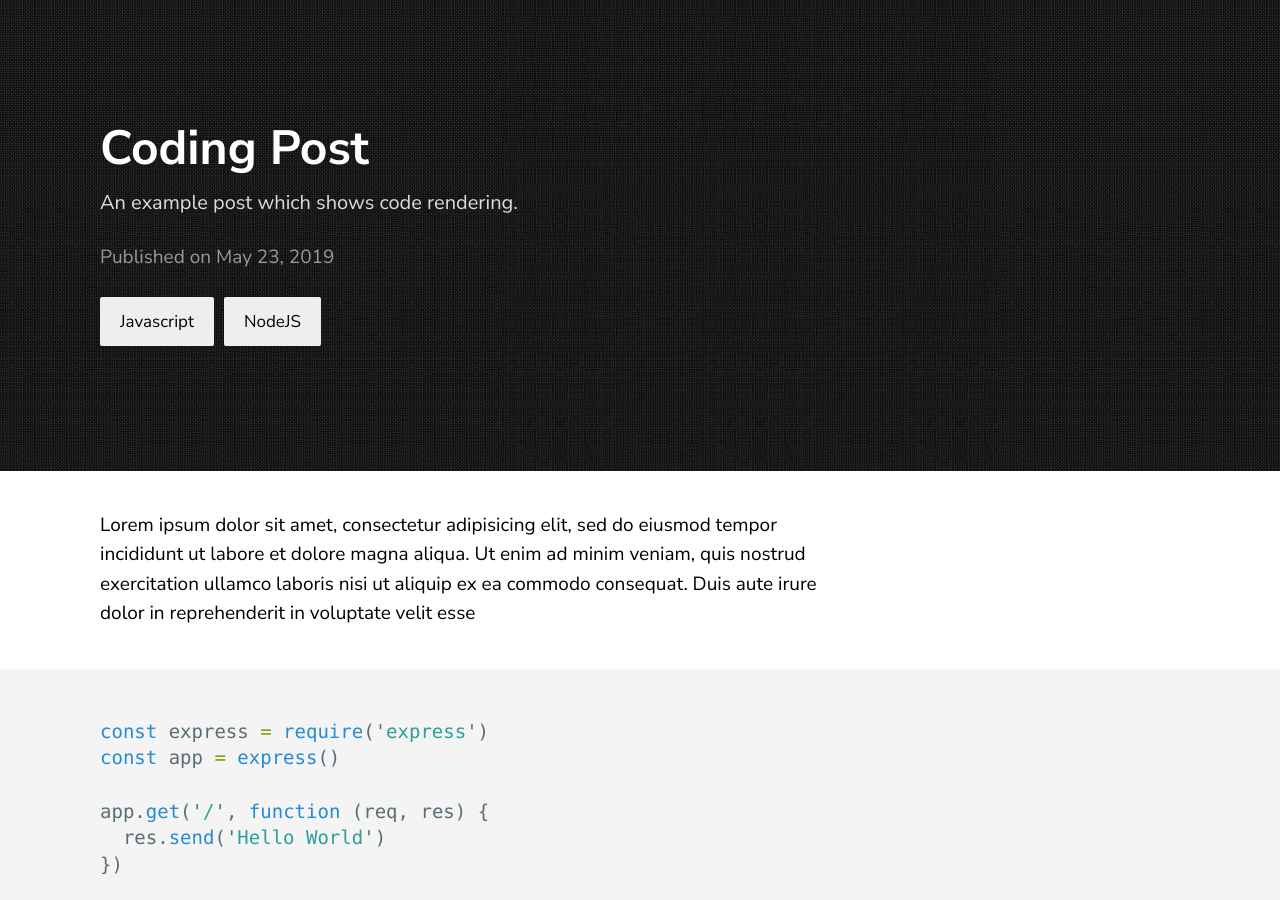
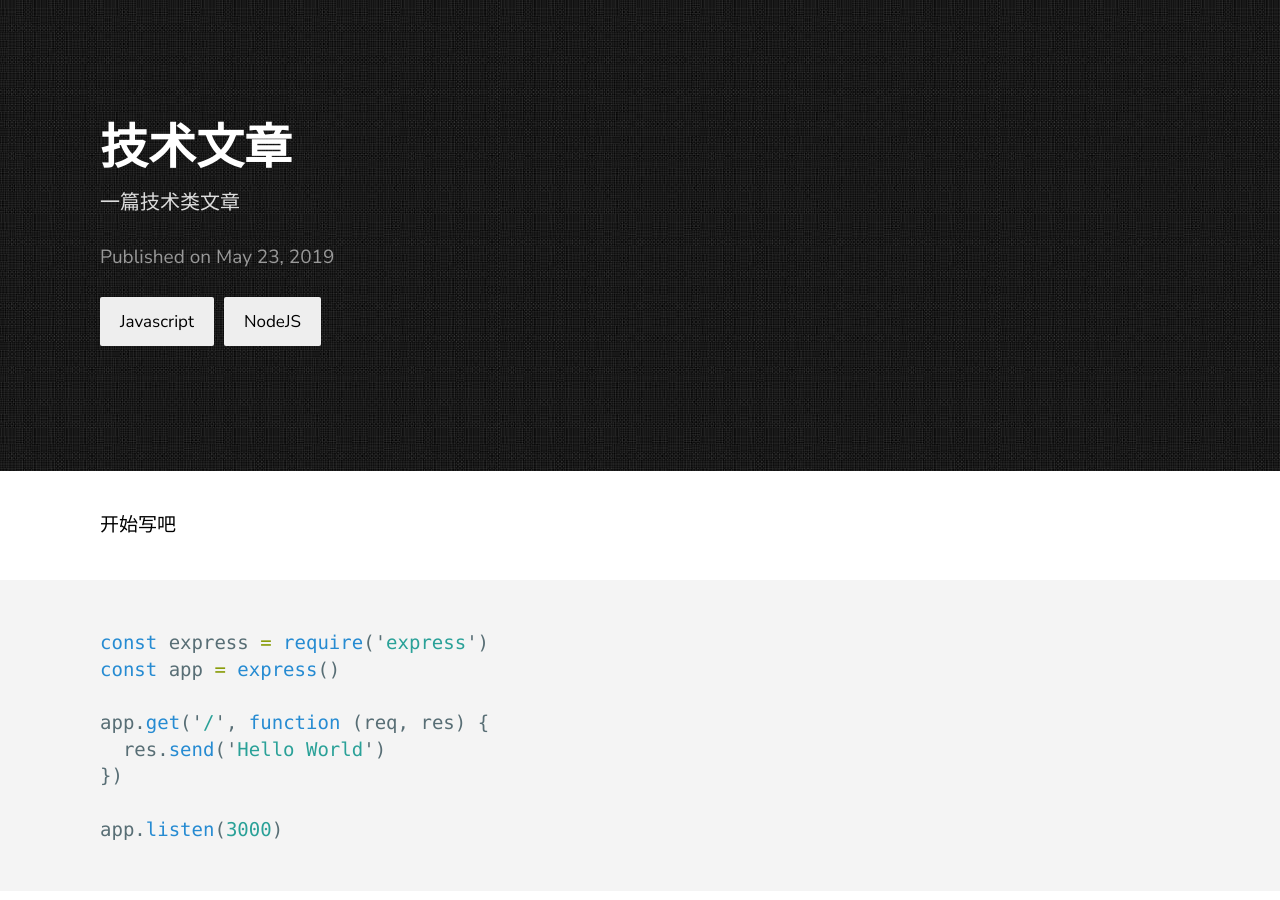
Before and after one commit to shshi/shishaohua.github.io, a Jekyll site: the page built from docs/_posts/2019-06-30-coding-post.markdown, in a window 1280 px wide and 900 px high. Built offline with Jekyll 4.4.1, drawn with Linux system fonts in a browser that asks for light colours.

Commit message:
Update 2019-06-30-coding-post.markdown

````diff
--- a/docs/_posts/2019-06-30-coding-post.markdown
+++ b/docs/_posts/2019-06-30-coding-post.markdown
@@ -1,11 +1,11 @@
 ---
 layout: post
-title:  "Coding Post"
-description: An example post which shows code rendering.
+title:  "技术文章"
+description: 一篇技术类文章
 date:   2019-05-23 21:03:36 +0530
 categories: Javascript NodeJS
 ---
-Lorem ipsum dolor sit amet, consectetur adipisicing elit, sed do eiusmod tempor incididunt ut labore et dolore magna aliqua. Ut enim ad minim veniam, quis nostrud exercitation ullamco laboris nisi ut aliquip ex ea commodo consequat. Duis aute irure dolor in reprehenderit in voluptate velit esse
+开始写吧
 
 ```javascript
 const express = require('express')
````
